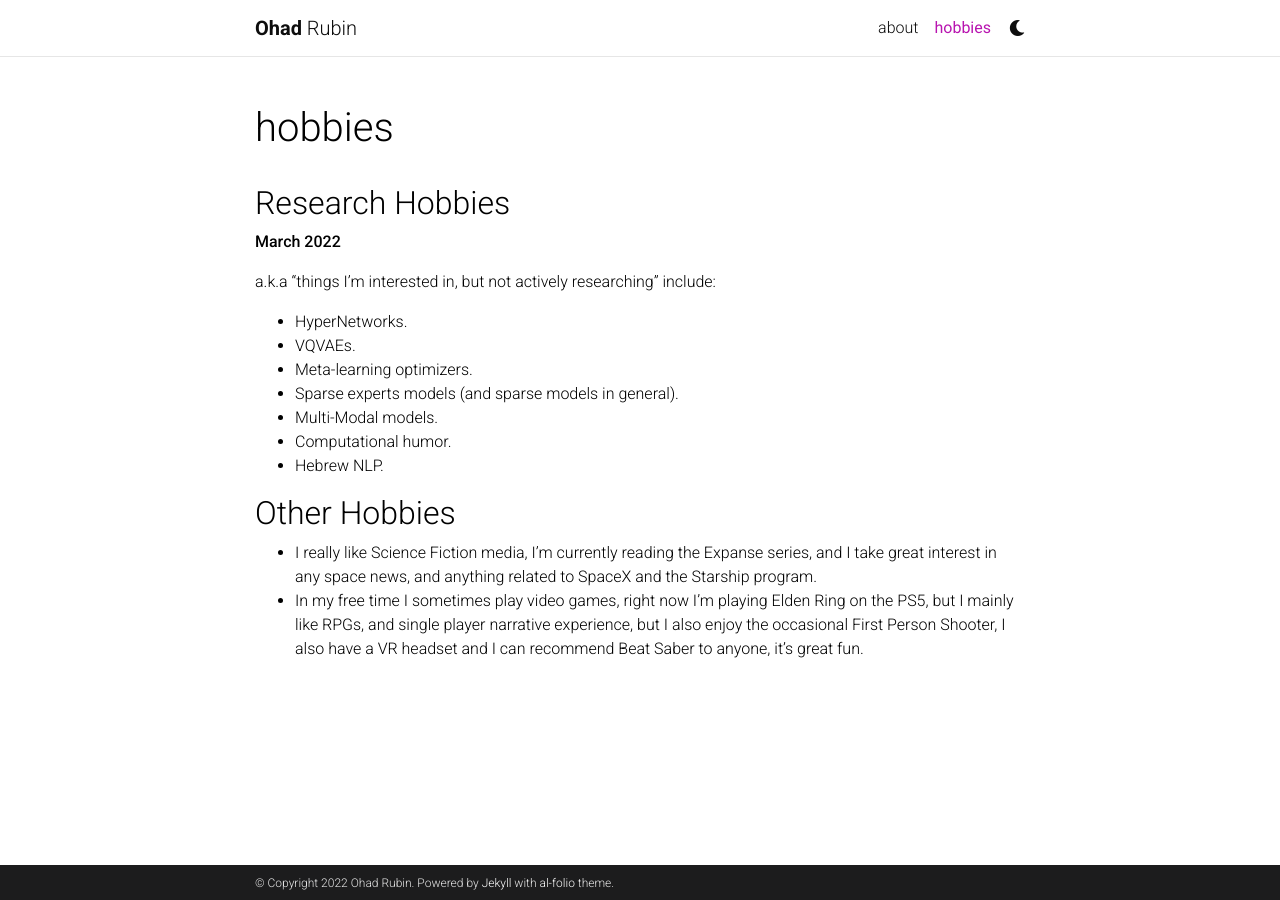
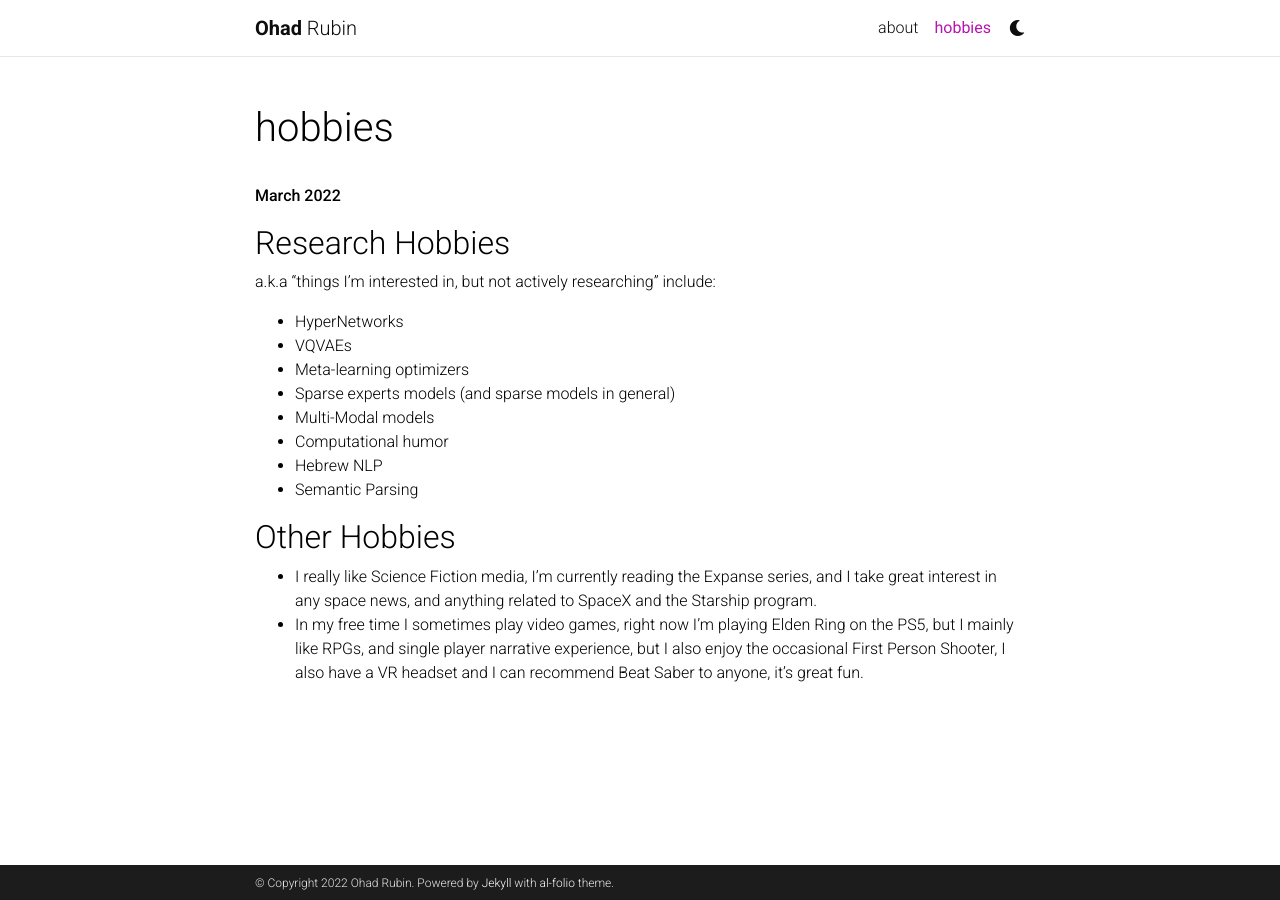
Before and after one commit to OhadRubin/OhadRubin.github.io, a Jekyll site: the page built from _pages/hobbies.md, in a window 1280 px wide. Built offline with Jekyll 4.4.1, drawn with Linux system fonts in a browser that asks for light colours; comment, search, counter and statistics services are not loaded; a style sheet for code colours, icons or effects is not loaded.

Commit message:
added semnatic parsing

```diff
--- a/_pages/hobbies.md
+++ b/_pages/hobbies.md
@@ -4,18 +4,19 @@ title: hobbies
 permalink: /hobbies/
 nav: true
 ---
+**March 2022**
 
 ## Research Hobbies
-**March 2022**
 
 a.k.a "things I'm interested in, but not actively researching" include:
-- HyperNetworks.
-- VQVAEs.
-- Meta-learning optimizers.
-- Sparse experts models (and sparse models in general).
-- Multi-Modal models.
-- Computational humor.
-- Hebrew NLP.
+- HyperNetworks
+- VQVAEs
+- Meta-learning optimizers
+- Sparse experts models (and sparse models in general)
+- Multi-Modal models
+- Computational humor
+- Hebrew NLP
+- Semantic Parsing
 
 
 ## Other Hobbies
```
